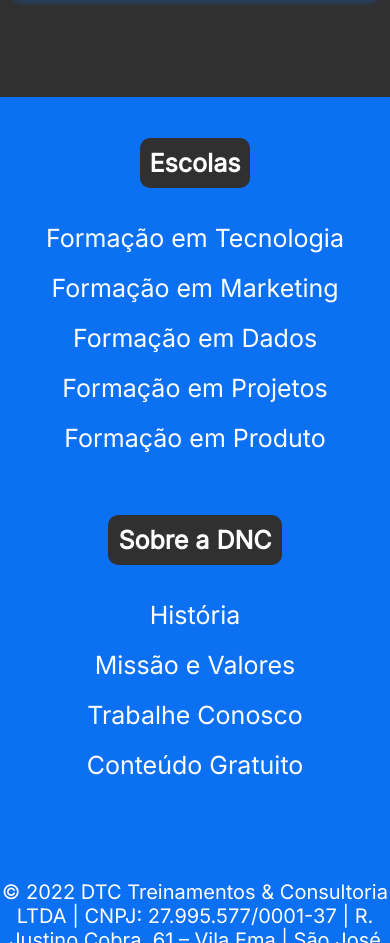
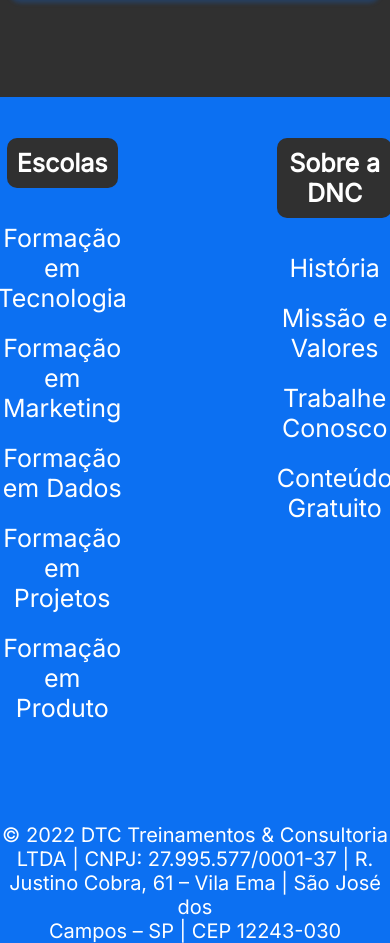
Before and after one commit to DiogoRodrigues007/BootcampDNC, a plain HTML site: page index.html in a window 390 px wide. Shown: the part 2063-3006 px from the top of the page. Drawn offline with Linux system fonts and the light colour scheme.

Commit message:
Melhorando Responsividade da Pagina

```diff
--- a/index.html
+++ b/index.html
@@ -81,6 +81,7 @@
 
     <footer>
         <div class="linha1">
+            <div class="information">
                 <nav>
                     <h5>Escolas</h5>
                     <ul>
@@ -94,13 +95,14 @@
 
                 <nav>
                     <h5>Sobre a DNC</h5>
-                    <ul>
+                        <ul id="agua">
                             <li><a href="">História</a></li>
                             <li><a href="">Missão e Valores</a></li>
                             <li><a href="">Trabalhe Conosco</a></li>
                             <li><a href="">Conteúdo Gratuito</a></li>
                         </ul>
                 </nav>
+            </div>
 
             <div id="endereço">
                 © 2022 DTC Treinamentos & Consultoria<br>
--- a/style.css
+++ b/style.css
@@ -13,6 +13,7 @@
     body{
         margin: 0px;
         padding: 0px;
+        width: 100%;
 
         background: linear-gradient(180deg, rgba(12, 112, 242, 0.5) 19.91%, rgba(12, 112, 242, 0) 24.84%), #303030;
         background-repeat: no-repeat;
@@ -20,7 +21,6 @@
 
     #principal{
         background-color: var(--preto-dnc);
-        width: 100%;
         height: 100px;
         border: 1px solid black;
         display: flex;
@@ -32,7 +32,7 @@
     #menu{
         display: flex;
         justify-content: space-around;
-        width: 35%;
+        width: 50%;
         align-items: center;
         margin-left: 3%;
     }
@@ -179,6 +179,10 @@
             justify-content: space-around;
             align-items: center;
         }
+            footer .linha1 .information {
+                display: flex;
+                gap: 150px;
+            }
         footer ul{
             list-style: none;
             margin: 0px;
```
Also changed, not shown: 1 other file. Lines whose indentation alone changed are shown as unchanged.
